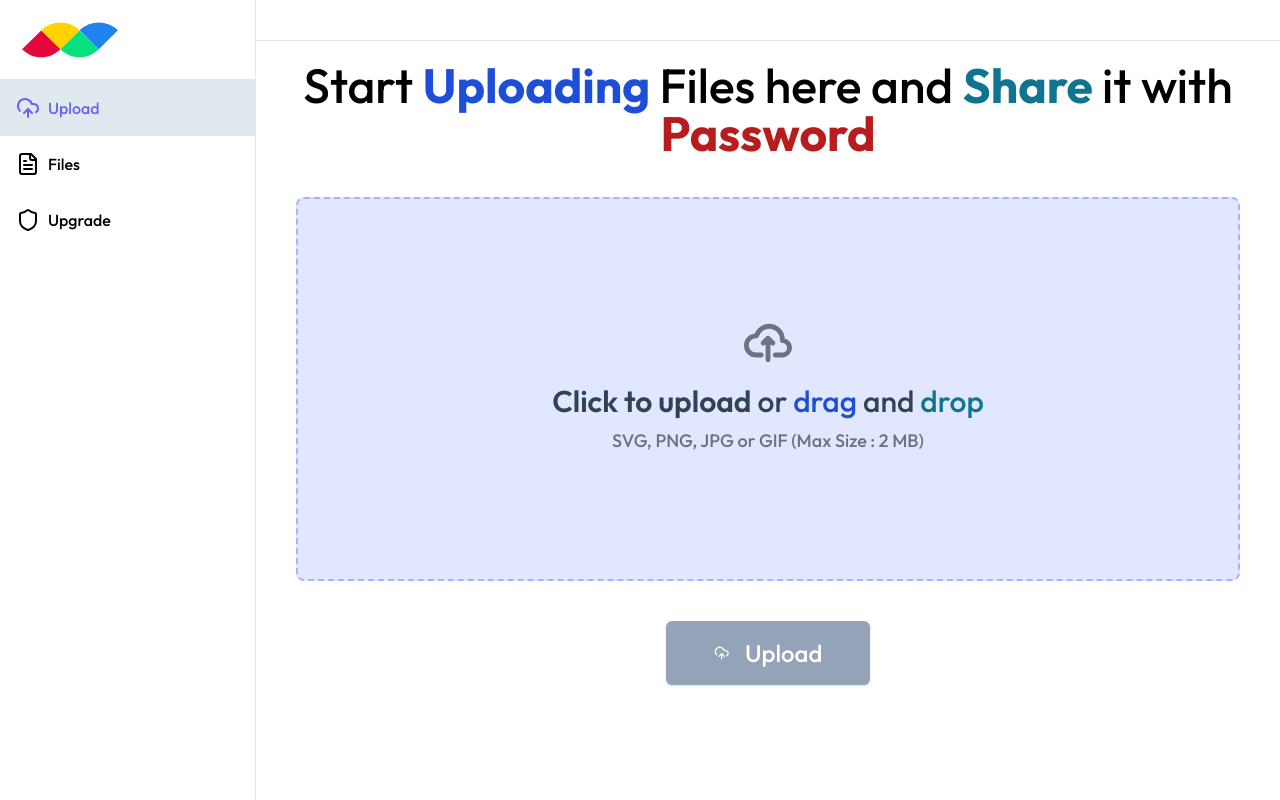
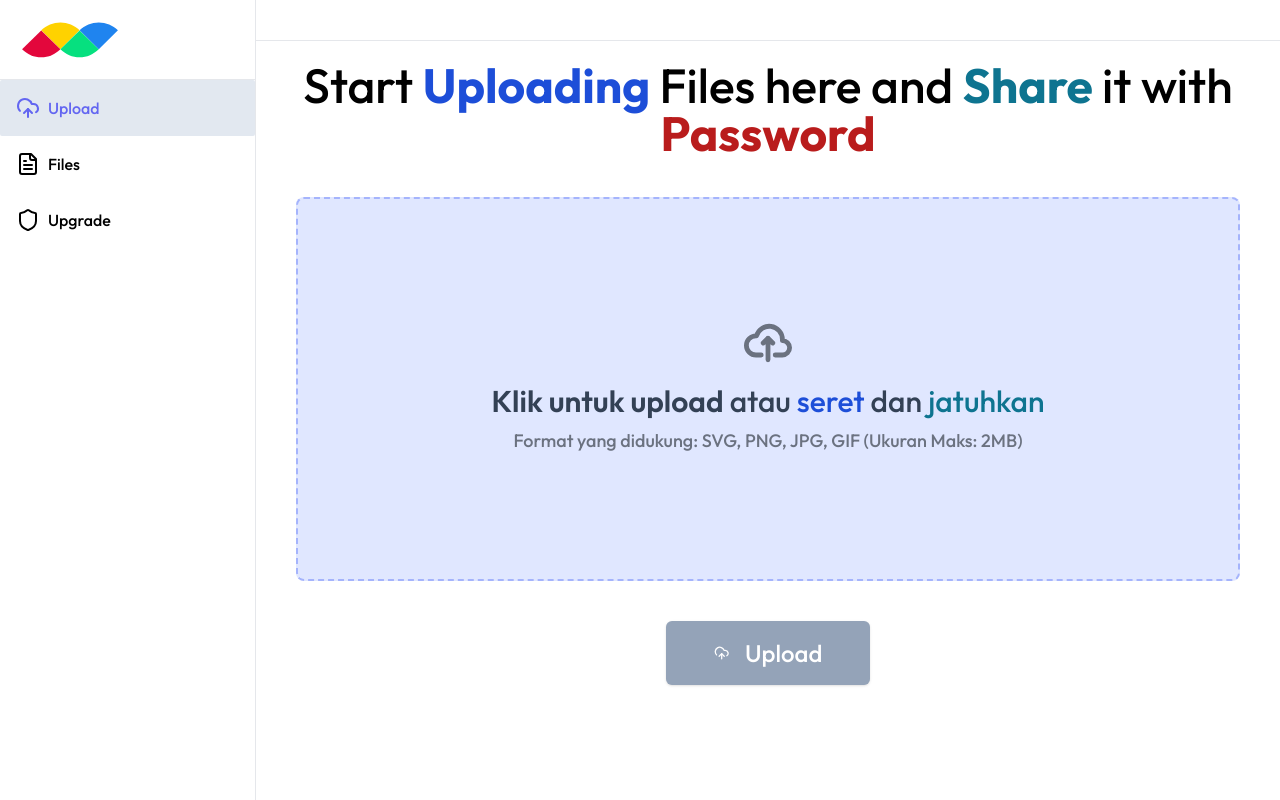
Before and after one commit to faqihfnf/file-drive-app, a Next.js app: page /upload in a window 1280 px wide. Built offline with nearby package versions, Linux system fonts and the light colour scheme; no server answers.

Commit message:
upload file to firebase & update show toast if upload completed

```diff
--- /dev/null
+++ b/app/(dashboard)/(routes)/upload/__components/ProgressBar.js
@@ -0,0 +1,13 @@
+import React from "react";
+
+function ProgressBar({ progress }) {
+  return (
+    <div className="bg-slate-400 items-center text-center m-10 rounded-full">
+      <div className=" bg-indigo-600 text-white rounded-full" style={{ width: `${progress}%` }}>
+        {`${Number(progress).toFixed(0)}%`}
+      </div>
+    </div>
+  );
+}
+
+export default ProgressBar;
--- /dev/null
+++ b/app/(dashboard)/(routes)/upload/__components/Toast.js
@@ -0,0 +1,30 @@
+import React from "react";
+
+function Toast() {
+  return (
+    <div role="alert" className="fixed top-5 right-5 z-50 rounded-xl border border-gray-100 bg-white p-4 shadow-lg">
+      <div className="flex items-start gap-4">
+        <span className="text-green-600">
+          <svg xmlns="http://www.w3.org/2000/svg" fill="none" viewBox="0 0 24 24" strokeWidth="1.5" stroke="currentColor" className="size-6">
+            <path strokeLinecap="round" strokeLinejoin="round" d="M9 12.75L11.25 15 15 9.75M21 12a9 9 0 11-18 0 9 9 0 0118 0z" />
+          </svg>
+        </span>
+
+        <div className="flex-1">
+          <strong className="block font-medium text-gray-900"> Upload Berhasil! </strong>
+          <p className="mt-1 text-sm text-gray-700">File telah berhasil di-upload.</p>
+        </div>
+
+        <button className="text-gray-500 transition hover:text-gray-600">
+          <span className="sr-only">Tutup notifikasi</span>
+
+          <svg xmlns="http://www.w3.org/2000/svg" fill="none" viewBox="0 0 24 24" strokeWidth="1.5" stroke="currentColor" className="size-6">
+            <path strokeLinecap="round" strokeLinejoin="round" d="M6 18L18 6M6 6l12 12" />
+          </svg>
+        </button>
+      </div>
+    </div>
+  );
+}
+
+export default Toast;
--- a/app/(dashboard)/(routes)/upload/__components/UploadForm.js
+++ b/app/(dashboard)/(routes)/upload/__components/UploadForm.js
@@ -2,57 +2,67 @@ import React, { useState } from "react";
 import AlertMsg from "./AlertMsg";
 import { CloudUpload } from "lucide-react";
 import FilePreview from "./FilePreview";
+import ProgressBar from "./ProgressBar";
 
-function UploadForm({ uploadBtnClick }) {
+function UploadForm({ uploadBtnClick, progress }) {
   const [file, setFile] = useState();
   const [errorMsg, setErrorMsg] = useState();
+
   const onFileSelect = (file) => {
-    console.log(file);
     if (file && file.size > 2000000) {
-      console.log("Size should be less than 2MB");
-      setErrorMsg("Size should be less than 2MB");
+      setErrorMsg("Ukuran file harus kurang dari 2MB");
       return;
     }
     setErrorMsg(null);
     setFile(file);
   };
+
+  const handleUpload = () => {
+    uploadBtnClick(file);
+  };
+
   return (
-    <div className="text-center ">
-      <div class="flex items-center justify-center m-10">
+    <div className="text-center">
+      {/* Tampilkan toast jika showToast true */}
+      {/* {showToast && <Toast />} */}
+
+      <div className="flex items-center justify-center m-10">
         <label
-          for="dropzone-file"
-          class="flex flex-col items-center justify-center w-full h-96 border-2 border-indigo-300 border-dashed rounded-lg cursor-pointer bg-indigo-100 dark:bg-indigo-100 hover:bg-gray-100 dark:border-indigo-600 dark:hover:border-indigo-500 dark:hover:bg-indigo-200"
+          htmlFor="dropzone-file"
+          className="flex flex-col items-center justify-center w-full h-96 border-2 border-indigo-300 border-dashed rounded-lg cursor-pointer bg-indigo-100 dark:bg-indigo-100 hover:bg-gray-100 dark:border-indigo-600 dark:hover:border-indigo-500 dark:hover:bg-indigo-200"
         >
-          <div class="flex flex-col items-center justify-center pt-5 pb-6">
-            <svg class="w-12 h-12 mb-4 text-gray-500 dark:text-indigo-600" aria-hidden="true" xmlns="http://www.w3.org/2000/svg" fill="none" viewBox="0 0 20 16">
+          <div className="flex flex-col items-center justify-center pt-5 pb-6">
+            <svg className="w-12 h-12 mb-4 text-gray-500 dark:text-indigo-600" aria-hidden="true" xmlns="http://www.w3.org/2000/svg" fill="none" viewBox="0 0 20 16">
               <path
                 stroke="currentColor"
-                stroke-linecap="round"
-                stroke-linejoin="round"
-                stroke-width="2"
-                d="M13 13h3a3 3 0 0 0 0-6h-.025A5.56 5.56 0 0 0 16 6.5 5.5 5.5 0 0 0 5.207 5.021C5.137 5.017 5.071 5 5 5a4 4 0 0 0 0 8h2.167M10 15V6m0 0L8 8m2-2 2 2"
+                strokeLinecap="round"
+                strokeLinejoin="round"
+                strokeWidth="2"
+                d="M13 13h3a3 3 0 0 0 0-6h-.025A5.56 5.56 0 0 0 16 6.5A5.5 5.5 0 0 0 5.207 5.021C5.137 5.017 5.071 5 5 5a4 4 0 0 0 0 8h2.167M10 15V6m0 0L8 8m2-2 2 2"
               />
             </svg>
-            <p class="mb-2 text-lg md:text-3xl text-slate-700 dark:text-slate-700">
-              <span class="font-semibold">Click to upload</span> or <span className="text-blue-700">drag</span> and <span className="text-cyan-700">drop</span>
+            <p className="mb-2 text-lg md:text-3xl text-slate-700 dark:text-slate-700">
+              <span className="font-semibold">Klik untuk upload</span> atau <span className="text-blue-700">seret</span> dan <span className="text-cyan-700">jatuhkan</span>
             </p>
-            <p class="text-xs md:text-lg text-gray-500 dark:text-gray-400">SVG, PNG, JPG or GIF (Max Size : 2 MB)</p>
+            <p className="text-xs md:text-lg text-gray-500 dark:text-gray-400">Format yang didukung: SVG, PNG, JPG, GIF (Ukuran Maks: 2MB)</p>
           </div>
-          <input id="dropzone-file" type="file" class="hidden" onChange={(event) => onFileSelect(event.target.files[0])} />
+          <input id="dropzone-file" type="file" className="hidden" onChange={(event) => onFileSelect(event.target.files[0])} />
         </label>
       </div>
+
       {errorMsg ? <AlertMsg message={errorMsg} /> : null}
       {file ? <FilePreview file={file} removeFile={() => setFile(null)} /> : null}
-      <div className="flex  items-center justify-center">
+      <div className="flex items-center justify-center">
         <button
           disabled={!file || errorMsg}
-          className=" flex items-center justify-center gap-4 md:w-[20%] w-[25%] rounded-md bg-indigo-600 px-12 py-3 text-2xl font-medium text-white shadow hover:bg-indigo-700 focus:outline-none focus:ring active:bg-indigo-600 disabled:bg-slate-400 disabled:cursor-not-allowed"
-          onClick={() => uploadBtnClick(file)}
+          className="flex items-center justify-center gap-4 md:w-[20%] w-[25%] rounded-md bg-indigo-600 px-12 py-3 text-2xl font-medium text-white shadow hover:bg-indigo-700 focus:outline-none focus:ring active:bg-indigo-600 disabled:bg-slate-400 disabled:cursor-not-allowed"
+          onClick={handleUpload}
         >
           <CloudUpload size={40} />
           Upload
         </button>
       </div>
+      {progress > 0 && <ProgressBar progress={progress} />}
     </div>
   );
 }
--- a/app/(dashboard)/(routes)/upload/page.js
+++ b/app/(dashboard)/(routes)/upload/page.js
@@ -1,37 +1,56 @@
 "use client";
-import React from "react";
+import React, { useState, useEffect } from "react";
 import UploadForm from "./__components/UploadForm";
 import { app } from "@/firebaseConfig";
 import { getStorage, ref, uploadBytesResumable, getDownloadURL } from "firebase/storage";
+import Toast from "./__components/Toast";
 
 function Upload() {
+  const [progress, setProgress] = useState(0);
+  const [showToast, setShowToast] = useState(false);
   const storage = getStorage(app);
+
   const uploadFile = (file) => {
     const metadata = {
-      contentType: "file.type",
+      contentType: file.type,
     };
 
-    // Upload file and metadata to the object 'images/mountains.jpg'
     const storageRef = ref(storage, "file-upload/" + file.name);
-    const uploadTask = uploadBytesResumable(storageRef, file, file.type);
+    const uploadTask = uploadBytesResumable(storageRef, file, metadata);
+
     uploadTask.on("state_changed", (snapshot) => {
-      // Get task progress, including the number of bytes uploaded and the total number of bytes to be uploaded
       const progress = (snapshot.bytesTransferred / snapshot.totalBytes) * 100;
       console.log("Upload is " + progress + "% done");
+      setProgress(progress);
 
-      // Upload completed successfully, now we can get the download URL
-      progress == 100 &&
+      if (progress === 100) {
         getDownloadURL(uploadTask.snapshot.ref).then((downloadURL) => {
           console.log("File available at", downloadURL);
+          setShowToast(true);
         });
+      }
     });
   };
+
+  useEffect(() => {
+    if (showToast) {
+      const timer = setTimeout(() => {
+        setShowToast(false);
+        setProgress(0);
+        window.location.reload();
+      }, 3000);
+
+      return () => clearTimeout(timer);
+    }
+  }, [showToast]);
+
   return (
     <div>
       <h2 className="m-5 text-3xl text-center sm:text-5xl">
         Start <strong className="text-blue-700">Uploading </strong>Files here and <strong className="text-cyan-700">Share </strong>it with <strong className="text-red-700">Password</strong>
       </h2>
-      <UploadForm uploadBtnClick={(file) => uploadFile(file)} />
+      <UploadForm uploadBtnClick={uploadFile} progress={progress} />
+      {showToast && <Toast />}
     </div>
   );
 }
```
